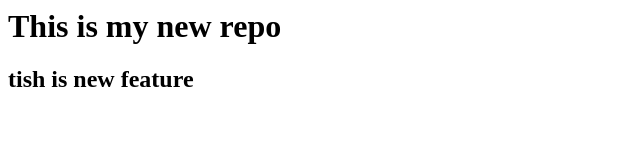
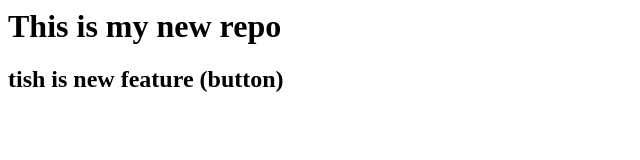
Before and after one commit to Bhumikkariya/localrepo, a plain HTML site: page index.html in a window 1280 px wide. Shown: the whole page, without its empty margins (0-640 px from the left). Drawn offline with Linux system fonts and the light colour scheme.

```diff
--- a/index.html
+++ b/index.html
@@ -1,2 +1,2 @@
 <h1>This is my new repo</h1>
-<h2>tish is new feature</h2>
+<h2>tish is new feature (button)</h2>
```
